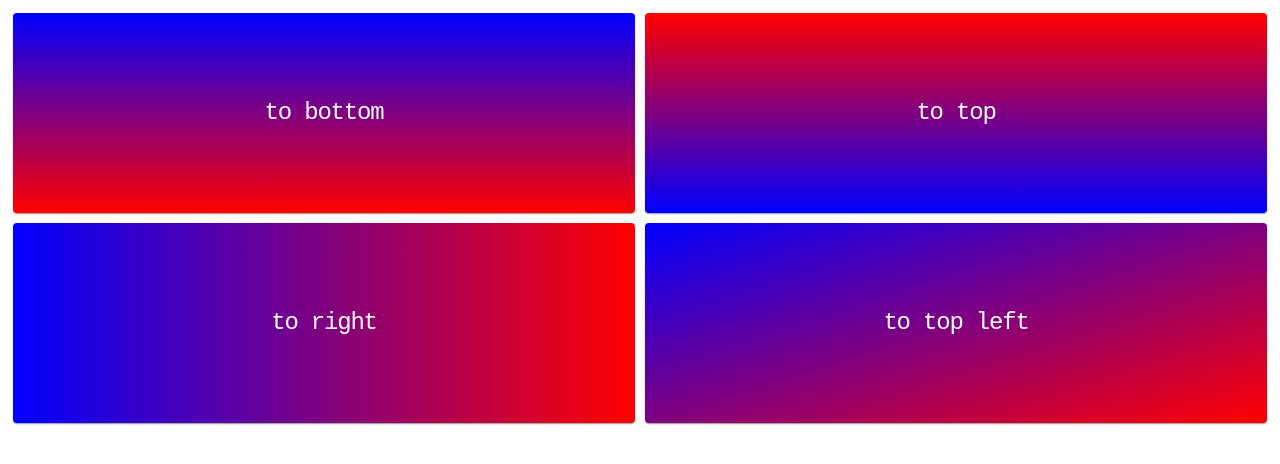
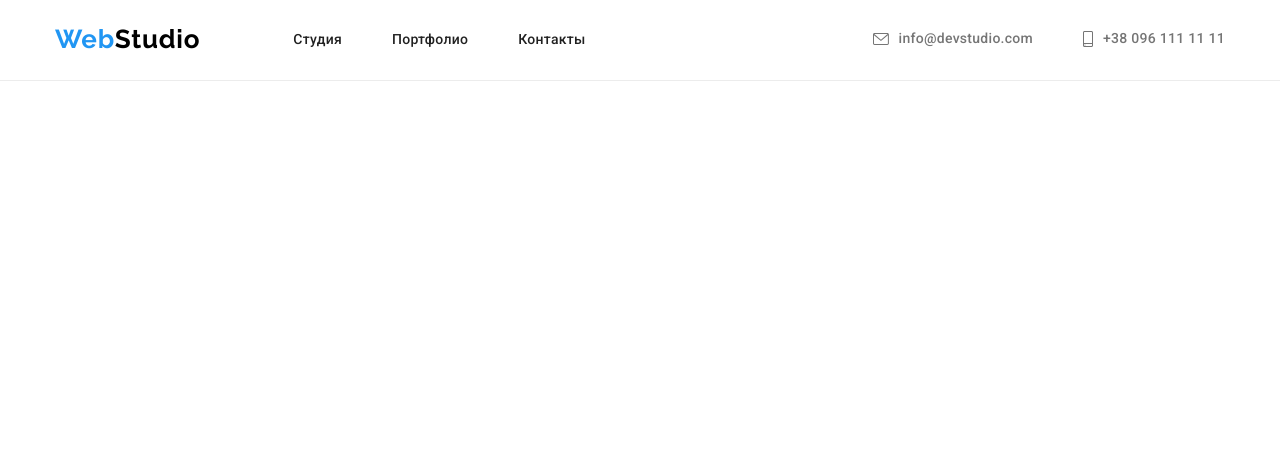
Before and after one commit to dn090884vvm/repository-for-testing, a plain HTML site: page index.html in a window 1280 px wide. Drawn offline with nearby package versions, Linux system fonts and the light colour scheme.

Commit message:
Верстает ХЭД

```diff
--- a/css/styles.css
+++ b/css/styles.css
@@ -1,49 +1,136 @@
 :root {
-  --start-color: blue;
-  --end-color: red;
+  --accent: #2196f3;
+  --primary-text: #212121;
+  --secondary-text: #757575;
+  --primary-white: #ffffff;
+  --dark-bg: #2f303a;
+  --grey-bg: #f5f4fa;
 }
 
-* {
-  box-sizing: border-box;
+body {
+  background-color: var (--primary-white);
+  color: var(--primary-text);
+  font-family: 'Roboto', sans-serif;
+  font-style: normal;
+  font-weight: 400;
 }
 
-.tile-set {
-  display: flex;
-  flex-wrap: wrap;
-  margin-left: auto;
-  margin-right: auto;
+ol,
+ul {
+  margin-top: 0;
+  margin-bottom: 0;
+  padding-left: 0;
 }
 
-.tile {
-  height: 200px;
-  flex-basis: calc(50% - 10px);
-  margin: 5px;
-  border-radius: 4px;
-  background-color: #9e9e9e;
-
-  text-align: center;
-  line-height: 200px;
-  color: #fff;
-  font-family: monospace;
-  font-size: 24px;
-  letter-spacing: -0.05em;
-
-  box-shadow: 0px 2px 1px -1px rgba(0, 0, 0, 0.2), 0px 1px 1px 0px rgba(0, 0, 0, 0.14),
-    0px 1px 3px 0px rgba(0, 0, 0, 0.12);
+h1,
+h2,
+h3,
+h4,
+h5,
+h6,
+p {
+  margin-top: 0;
+  margin-bottom: 0;
 }
 
-.tile:nth-child(1) {
-  background-image: linear-gradient(to bottom, var(--start-color), var(--end-color));
+.list {
+  list-style: none;
 }
 
-.tile:nth-child(2) {
-  background-image: linear-gradient(to top, var(--start-color), var(--end-color));
+.link {
+  text-decoration: none;
 }
 
-.tile:nth-child(3) {
-  background-image: linear-gradient(to right, var(--start-color), var(--end-color));
+.vis{
+outline: 2px solid tomato;
 }
 
-.tile:nth-child(4) {
-  background-image: linear-gradient(to bottom right, var(--start-color), var(--end-color));
+.container {
+  width: 1200px;
+  padding-left: 15px;
+  padding-right: 15px;
+  margin: 0 auto;
 }
+
+.header {
+  padding-top: 24px;
+  padding-bottom: 25px;
+  border-bottom: 1px solid #ececec;
+  ]
+}
+
+img {
+  display: block;
+}
+
+.head-container {
+  display: flex;
+  align-items: center;
+}
+
+.navigation {
+  display: flex;
+  align-items: center;
+}
+
+.nav-list {
+  display: flex;
+  align-items: center;
+}
+.head-contact {
+  display: flex;
+  margin-left: auto;
+  align-items: center;
+}
+
+.logo {
+font-family: Raleway;
+font-weight: 700;
+font-size: 26px;
+line-height: 1.19;
+letter-spacing: 0.03em;
+color: #000000;
+margin-right: 93px;
+}
+.accent {
+  color: var(--accent);
+}
+.nav-link {
+font-family: Roboto;
+font-weight: 500;
+font-size: 14px;
+line-height: 1.14;
+letter-spacing: 0.02em;
+color: var(--primary-text);
+}
+
+.nav-item:not(:last-child) {
+  margin-right: 50px;
+}
+
+
+.nav-contact-link {
+font-family: Roboto;
+font-weight: 500;
+font-size: 14px;
+line-height: 1.14;
+letter-spacing: 0.02em;
+color: var(--secondary-text);
+display: flex;
+align-items: center;
+}
+
+.head-icon {
+  fill:currentColor;
+  margin-right: 10px;
+}
+.nav-contact-item:not(:last-child) {
+  margin-right: 50px;
+}
+
+.nav-link:hover, .nav-link:focus {
+  color: var(--accent);
+}
+
+.nav-contact-link:hover,.nav-contact-link:focus
+ {color: var(--accent);}
--- a/index.html
+++ b/index.html
@@ -11,18 +11,44 @@
       href="https://fonts.googleapis.com/css2?family=Raleway:wght@700&family=Roboto:wght@400;500;700;900&display=swap"
       rel="stylesheet"
     />
-    <!-- <link
+    <link
       rel="stylesheet"
       href="https://cdnjs.cloudflare.com/ajax/libs/modern-normalize/1.1.0/modern-normalize.min.css"
-    /> -->
+    />
     <link rel="stylesheet" href="./css/styles.css" />
   </head>
   <body>
-    <div class="tile-set">
-      <div class="tile">to bottom</div>
-      <div class="tile">to top</div>
-      <div class="tile">to right</div>
-      <div class="tile">to top left</div>
-    </div>
+    <header class="header">
+      <div class="head-container container">
+        <nav class="navigation">
+          <a href="./index.html" class="link logo"><span class="accent">Web</span>Studio</a>
+          <ul class="list nav-list">
+            <li class="nav-item"><a href="" class="link nav-link">Студия</a></li>
+            <li class="nav-item"><a href="" class="link nav-link">Портфолио</a></li>
+            <li class="nav-item"><a href="" class="link nav-link">Контакты</a></li>
+          </ul>
+        </nav>
+        <ul class="list head-contact">
+          <li class="nav-contact-item">
+            <a href="" class="link nav-contact-link">
+              <svg width="16" height="12" class="head-icon">
+                <use href="./svg/symbol-defs.svg#icon-envelope"></use>
+              </svg>
+
+              info@devstudio.com</a
+            >
+          </li>
+          <li class="nav-contact-item">
+            <a href="" class="link nav-contact-link">
+              <svg width="10" height="16" class="head-icon">
+                <use href="./svg/symbol-defs.svg#icon-smartphone"></use>
+              </svg>
+
+              +38 096 111 11 11</a
+            >
+          </li>
+        </ul>
+      </div>
+    </header>
   </body>
 </html>
```
Also changed, not shown: images/42697fire_98982.svg (deleted), images/poop-shit-poo-cream-ice-2_108504.svg (deleted), svg/symbol-defs.svg (added).
